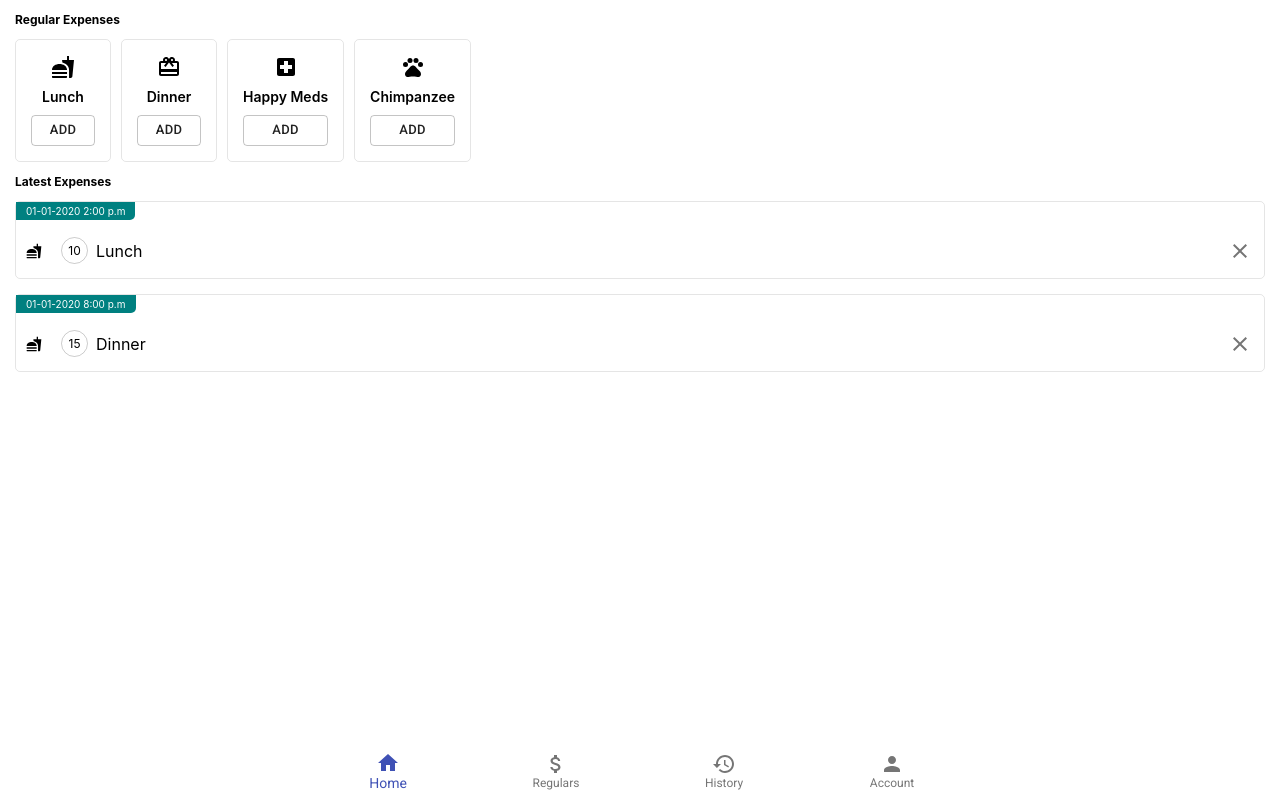
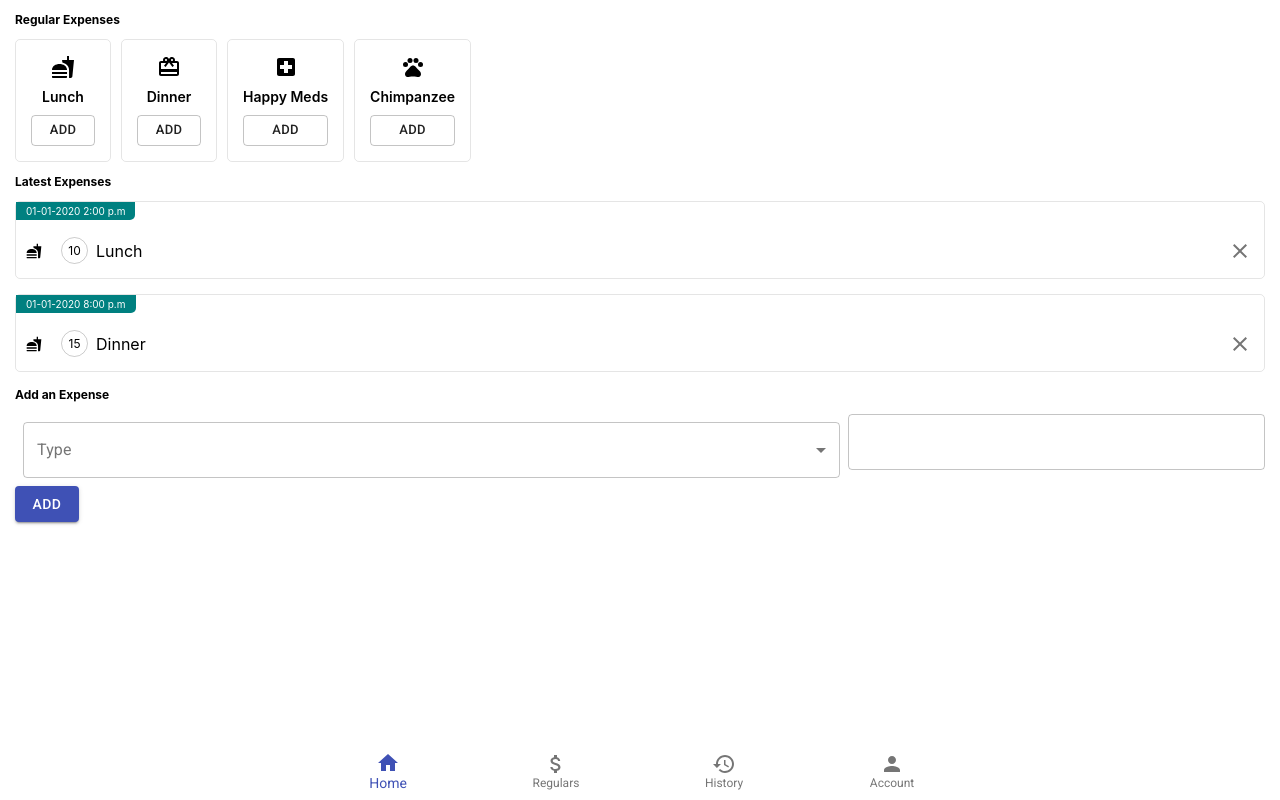
Before and after one commit to rajsaha/lazywallet, a React (Create React App) app: page / in a window 1280 px wide. Built offline with nearby package versions, Linux system fonts and the light colour scheme.

Commit message:
added add expense component

```diff
--- /dev/null
+++ b/src/components/AddExpense/AddExpense.js
@@ -0,0 +1,60 @@
+import { Button, InputLabel, MenuItem, TextField } from '@material-ui/core';
+import React from 'react';
+import './AddExpense.scss';
+import FormControl from '@material-ui/core/FormControl';
+import Select from '@material-ui/core/Select';
+import { createStyles, makeStyles } from '@material-ui/core/styles';
+
+const useStyles = makeStyles((theme) =>
+    createStyles({
+        formControl: {
+            margin: theme.spacing(1),
+            minWidth: 120,
+        },
+        selectEmpty: {
+            marginTop: theme.spacing(2),
+        },
+    }),
+);
+
+export default function AddExpense() {
+    const classes = useStyles();
+    const [type, setType] = React.useState('');
+    const handleChange = (event) => {
+        setType(event.target.value);
+    };
+
+    return (
+        <div>
+            <form noValidate>
+                <div className="inputs">
+                    <FormControl variant="outlined" className={classes.formControl}>
+                        <InputLabel>Type</InputLabel>
+                        <Select
+                            value={type}
+                            label="Type"
+                            onChange={handleChange}
+                            displayEmpty
+                        >
+                            <MenuItem value={0}>Food</MenuItem>
+                            <MenuItem value={1}>Gift</MenuItem>
+                            <MenuItem value={2}>Medical</MenuItem>
+                            <MenuItem value={3}>Home</MenuItem>
+                            <MenuItem value={4}>Transportation</MenuItem>
+                            <MenuItem value={5}>Personal</MenuItem>
+                            <MenuItem value={6}>Pets</MenuItem>
+                            <MenuItem value={7}>Utilities</MenuItem>
+                            <MenuItem value={8}>Travel</MenuItem>
+                            <MenuItem value={9}>Debt</MenuItem>
+                            <MenuItem value={10}>Other</MenuItem>
+                        </Select>
+                    </FormControl>
+                    <TextField variant="outlined" />
+                </div>
+                <div className="add-button">
+                    <Button variant="contained" color="primary">Add</Button>
+                </div>
+            </form>
+        </div>
+    );
+}
--- /dev/null
+++ b/src/components/AddExpense/AddExpense.scss
@@ -0,0 +1,4 @@
+.inputs {
+    display: grid;
+    grid-template-columns: 2fr 1fr;
+}
--- a/src/components/ExpenseHistory/ExpenseHistory.js
+++ b/src/components/ExpenseHistory/ExpenseHistory.js
@@ -27,7 +27,7 @@ export class ExpenseHistory extends Component {
 
                     <p className="title">{this.props.data.title}</p>
                     <IconButton>
-                        <Clear onClick={this.removeExpense} />
+                        <Clear />
                     </IconButton>
                 </div>
             </div>
--- a/src/pages/Home/Home.js
+++ b/src/pages/Home/Home.js
@@ -3,6 +3,7 @@ import { RegularExpense } from "../../components/RegularExpense/RegularExpense";
 import { ExpenseHistory } from "../../components/ExpenseHistory/ExpenseHistory";
 import DummyData from "../../helper/dummy-data/dummy-data.service";
 import './Home.scss';
+import AddExpense from "../../components/AddExpense/AddExpense";
 
 export class Home extends Component {
     render() {
@@ -24,6 +25,11 @@ export class Home extends Component {
                         return <ExpenseHistory key={value.id} data={value} />
                     })}
                 </div>
+
+                <h3 className="section-header">Add an Expense</h3>
+                <div className="add-expense">
+                    <AddExpense />
+                </div>
             </div>
         );
     }
```
Also changed, not shown: 1 other file (tests, documents, lock files or other folders).
